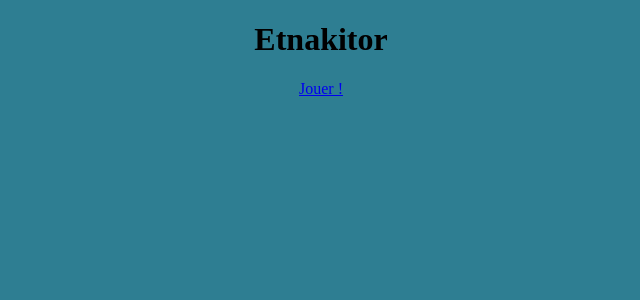
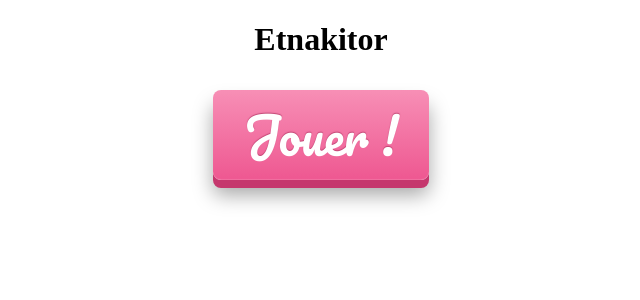
Before and after one commit to Texounet/etnakitor, a PHP site: page /etnakitor/ in a window 1280 px wide. Shown: the top 300 px of the page, without its empty margins (319-959 px from the left). Run offline with PHP 8.4, Linux system fonts and the light colour scheme; some libraries are stand-ins or nearby versions.

Commit message:
update css

```diff
--- a/css.css
+++ b/css.css
@@ -1,10 +1,13 @@
 @import url(http://fonts.googleapis.com/css?family=Jura:600);
+@import url(http://fonts.googleapis.com/css?family=Pacifico);
+
 * {
   box-sizing: border-box;
 }
 
 body {
-  background: #2e7e92;
+  /*background: #2e7e92;*/
+  background-color: fff;
   text-align: center;
 }
 
@@ -28,6 +31,65 @@ body {
 #question, .reponse {
 	margin-top: 15px;
 }
+
+body {
+    text-align: center;
+}
+/*BOUTON JOUER SUR HOME PAGE*/
+.button {
+    display: inline-block;
+    margin: 10px;
+    -webkit-border-radius: 8px;
+    -moz-border-radius: 8px;
+    border-radius: 8px;
+    -webkit-box-shadow:    0 8px 0 #c5376d, 0 15px 20px rgba(0, 0, 0, .35);
+    -moz-box-shadow: 0 8px 0 #c5376d, 0 15px 20px rgba(0, 0, 0, .35);
+    box-shadow: 0 8px 0 #c5376d, 0 15px 20px rgba(0, 0, 0, .35);
+    -webkit-transition: -webkit-box-shadow .1s ease-in-out;
+    -moz-transition: -moz-box-shadow .1s ease-in-out;
+    -o-transition: -o-box-shadow .1s ease-in-out;
+    transition: box-shadow .1s ease-in-out;
+    font-size: 50px;
+    color: #fff;
+}
+
+.button span {
+    display: inline-block;
+    padding: 20px 30px;
+    background-color: #ec528d;
+    background-image: -webkit-gradient(linear, 0% 0%, 0% 100%, from(hsla(338, 90%, 80%, .8)), to(hsla(338, 90%, 70%, .2)));
+    background-image: -webkit-linear-gradient(hsla(338, 90%, 80%, .8), hsla(338, 90%, 70%, .2));
+    background-image: -moz-linear-gradient(hsla(338, 90%, 80%, .8), hsla(338, 90%, 70%, .2));
+    background-image: -o-linear-gradient(hsla(338, 90%, 80%, .8), hsla(338, 90%, 70%, .2));
+    -webkit-border-radius: 8px;
+    -moz-border-radius: 8px;
+    border-radius: 8px;
+    -webkit-box-shadow: inset 0 -1px 1px rgba(255, 255, 255, .15);
+    -moz-box-shadow: inset 0 -1px 1px rgba(255, 255, 255, .15);
+    box-shadow: inset 0 -1px 1px rgba(255, 255, 255, .15);
+    font-family: 'Pacifico', Arial, sans-serif;
+    line-height: 1;
+    text-shadow: 0 -1px 1px rgba(175, 49, 95, .7);
+    -webkit-transition: background-color .2s ease-in-out, -webkit-transform .1s ease-in-out;
+    -moz-transition: background-color .2s ease-in-out, -moz-transform .1s ease-in-out;
+    -o-transition: background-color .2s ease-in-out, -o-transform .1s ease-in-out;
+    transition: background-color .2s ease-in-out, transform .1s ease-in-out;
+}
+
+.button:hover span {
+    background-color: #ec6a9c;
+    text-shadow: 0 -1px 1px rgba(175, 49, 95, .9), 0 0 5px rgba(255, 255, 255, .8);
+}
+
+.button:active, .button:focus {
+    -webkit-box-shadow:    0 8px 0 #c5376d, 0 12px 10px rgba(0, 0, 0, .3);
+    -moz-box-shadow: 0 8px 0 #c5376d, 0 12px 10px rgba(0, 0, 0, .3);
+    box-shadow:    0 8px 0 #c5376d, 0 12px 10px rgba(0, 0, 0, .3);
+}
+
+.button:active span {
+    -webkit-transform: translate(0, 4px);
+    -moz-transform: translate(0, 4px);
 
 /*.wrapper {
   width: 250px;
```
